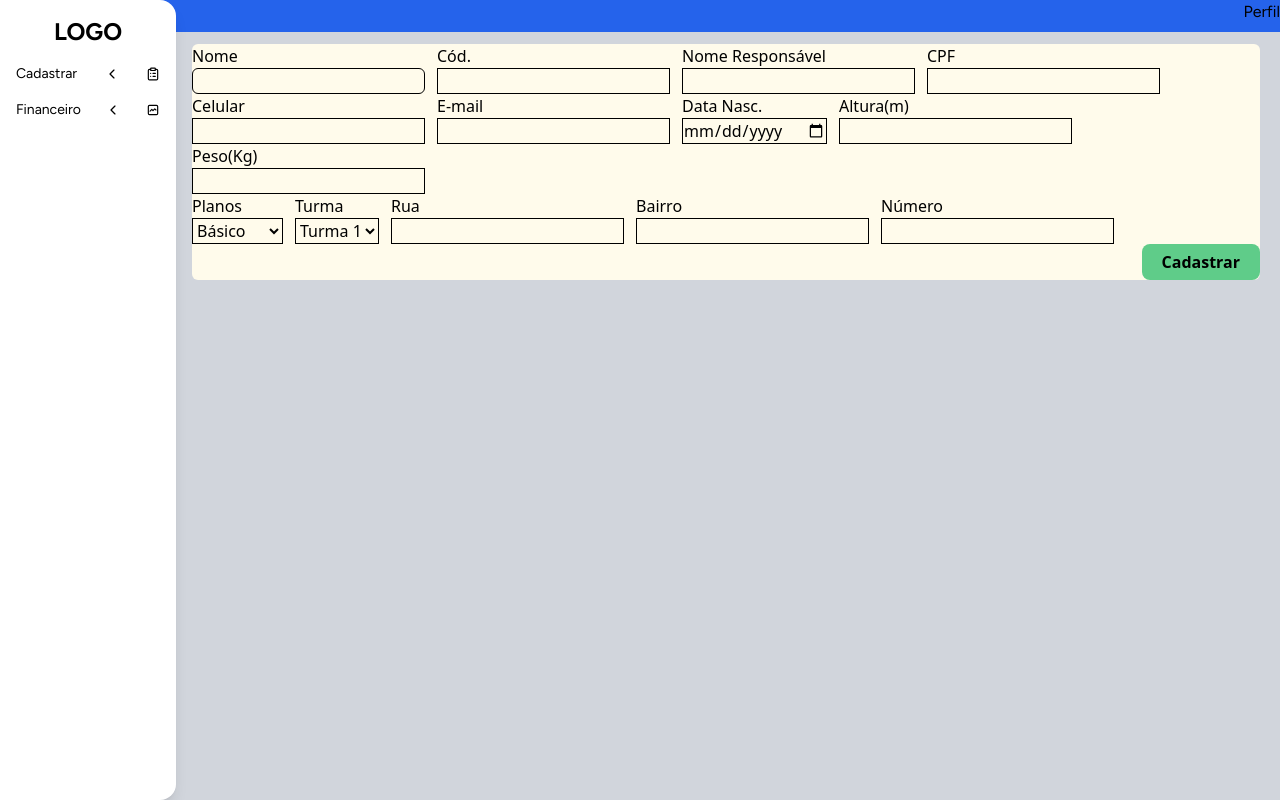
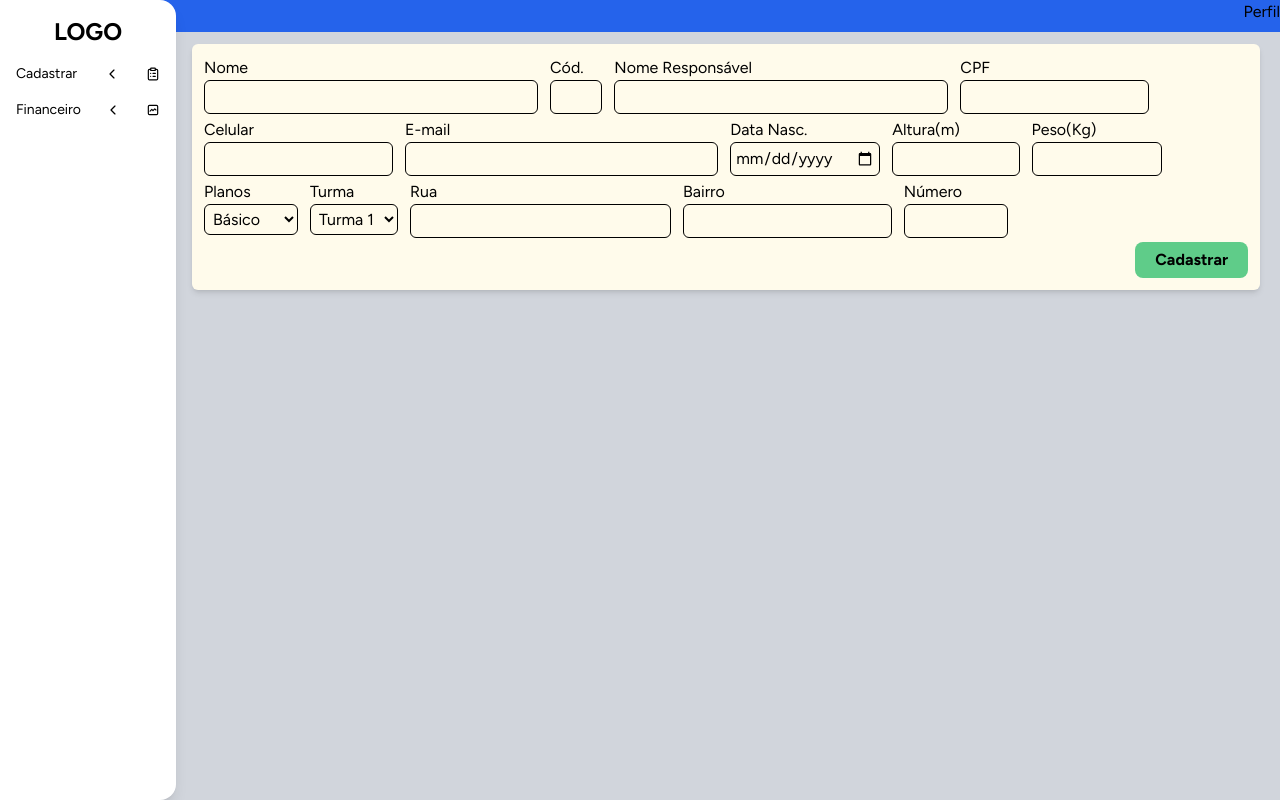
Before and after one commit to felixmarcelo7/sistema-cadastro-alunos, a React (Vite) app in the folder frontend/: page /studants in a window 1280 px wide. Built offline with nearby package versions, Linux system fonts and the light colour scheme; a web font is replaced by a local one.

Commit message:
estilização do formulário pronta

```diff
--- a/frontend/src/index.css
+++ b/frontend/src/index.css
@@ -6,6 +6,7 @@
   --color-font-primary: #000000;
   --color-nav: #2563eb;
   --color-button: #5fcc89;
+  --color-button-hover: #45b876;
   --color-bg-app: #e9e8e8;
   --color-bg-components: #ffffff;
 }
--- a/frontend/src/pages/Students.jsx
+++ b/frontend/src/pages/Students.jsx
@@ -1,33 +1,33 @@
 const Studantes = () => {
   return (
     <>
-      <section className="bg-amber-50 mr-5 rounded-md  ">
-        <form action="" className="flex flex-col">
+      <section className="bg-amber-50 mr-5 rounded-md p-3 font-primary shadow-md">
+        <form action="" className="flex flex-col gap-y-1">
           {/* div da linha 1 */}
           <div className="flex w-full flex-wrap gap-x-3">
-            <div className="flex flex-col">
+            <div className="flex flex-col w-[32%]">
               <label htmlFor="inName">Nome</label>
               <input
-                className="border rounded-md"
+                className="border rounded-md p-1"
                 type="text"
                 id="inName"
                 name="inName"
               />
             </div>
-            <div className="flex flex-col ">
+            <div className="flex flex-col w-[5%]">
               <label htmlFor="inCod">Cód.</label>
               <input
-                className="border"
+                className="border rounded-md p-1"
                 type="number"
                 id="inCod"
                 name="inCod"
                 readOnly
               />
             </div>
-            <div className="flex flex-col">
+            <div className="flex flex-col w-[32%]">
               <label htmlFor="inNameGuard">Nome Responsável</label>
               <input
-                className="border"
+                className="border rounded-md p-1"
                 type="text"
                 id="inNameGuard"
                 name="inNameGuard"
@@ -36,22 +36,22 @@ const Studantes = () => {
             {/* criar validação para cpf depois tanto no front quanto no back
           11 dígitos, apenas números
           000.000.000-00 */}
-            <div className="flex flex-col">
+            <div className="flex flex-col w-auto">
               <label htmlFor="inCPF">CPF</label>
-              <input className="border" type="text" id="inCPF" name="inCPF" />
+              <input className="border rounded-md p-1" type="text" id="inCPF" name="inCPF" />
             </div>
           </div>
 
           {/* div da linha 2*/}
           <div className="flex w-full flex-wrap gap-x-3 ">
-            <div className="flex flex-col ">
+            <div className="flex flex-col w-auto">
               <label htmlFor="inCel">Celular</label>
-              <input className="border" type="tel" id="inCel" name="inCel" />
+              <input className="border rounded-md p-1 " type="tel" id="inCel" name="inCel" />
             </div>
-            <div className="flex flex-col">
+            <div className="flex flex-col w-[30%]">
               <label htmlFor="inEmail">E-mail</label>
               <input
-                className="border"
+                className="border rounded-md p-1"
                 type="email"
                 id="inEmail"
                 name="inEmail"
@@ -59,12 +59,12 @@ const Studantes = () => {
             </div>
             <div className="flex flex-col w-auto">
               <label htmlFor="inDOB">Data Nasc.</label>
-              <input className="border" type="date" id="inDOB" name="inDOB" />
+              <input className="border rounded-md p-1" type="date" id="inDOB" name="inDOB" />
             </div>
-            <div className="flex flex-col">
+            <div className="flex flex-col w-[12.2%]">
               <label htmlFor="inHeight">Altura(m)</label>
               <input
-                className="border"
+                className="border rounded-md p-1"
                 type="number"
                 max="3.00"
                 step="0.01"
@@ -72,10 +72,10 @@ const Studantes = () => {
                 id="inHeight"
               />
             </div>
-            <div className="flex flex-col">
+            <div className="flex flex-col w-[12.5%]">
               <label htmlFor="inWeight">Peso(Kg)</label>
               <input
-                className="border"
+                className="border rounded-md p-1"
                 type="number"
                 max="200"
                 step="0.01"
@@ -91,7 +91,7 @@ const Studantes = () => {
               <label htmlFor="inPlan">Planos</label>
               {/*dropdown para selecionar os planos */}
               {/* alterar para receber os dados do banco depois */}
-              <select className="border" name="inPlan" id="inPlan">
+              <select className="border rounded-md p-1" name="inPlan" id="inPlan">
                 <option value="basic">Básico</option>
                 <option value="premium">Premium</option>
                 <option value="vip">VIP</option>
@@ -99,45 +99,45 @@ const Studantes = () => {
             </div>
             <div className="flex flex-col w-auto">
               <label htmlFor="inClasse">Turma</label>
-              <select className="border" name="inClasse" id="inClasse">
+              <select className="border rounded-md p-1" name="inClasse" id="inClasse">
                 <option value="turma1">Turma 1</option>
                 <option value="turma2">Turma 2</option>
                 <option value="turma3">Turma 3</option>
               </select>
             </div>
-            <div className="flex flex-col">
+            <div className="flex flex-col w-[25%]">
               <label htmlFor="inStreet">Rua</label>
               <input
-                className="border"
+                className="border rounded-md p-1"
                 type="text"
                 id="inStreet"
                 name="inStreet"
               />
             </div>
-            <div className="flex flex-col">
+            <div className="flex flex-col w-[20%]">
               <label htmlFor="inDistrict">Bairro</label>
               <input
-                className="border"
+                className="border rounded-md p-1"
                 type="text"
                 id="inDistrict"
                 name="inDistrict"
               />
             </div>
-            <div className="flex flex-col">
+            <div className="flex flex-col w-[10%]">
               <label htmlFor="inNumber">Número</label>
               <input
-                className="border"
+                className="border rounded-md p-1"
                 type="number"
                 id="inNumber"
                 name="inNumber"
               />
             </div>
           </div>
-          {/* divi linha 4 - botao */}
+          {/* div linha 4 - botao */}
           <div className="justify-end flex ">
             <button
               type="submit"
-              className="bg-button rounded-lg px-5 py-1.5 font-bold"
+              className="bg-button hover:bg-button-hover cursor-pointer rounded-lg px-5 py-1.5 font-bold"
             >
               Cadastrar
             </button>
```
